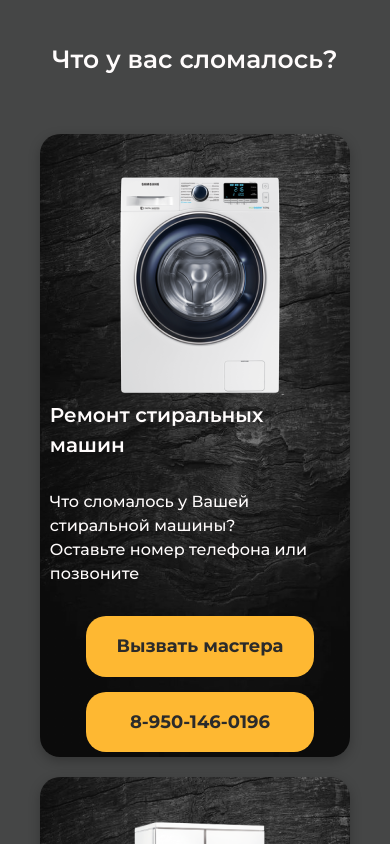
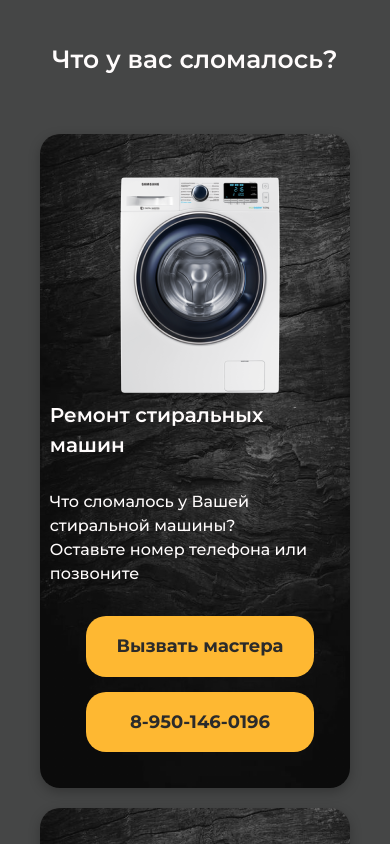
Before and after one commit to kirillovaaa/repair-services, a React (Create React App) app: page / in a window 390 px wide. Shown: the part 2620-3464 px from the top of the page. Built offline with nearby package versions, Linux system fonts and the light colour scheme.

Commit message:
fix: правки

```diff
--- a/src/components/Popup/Popup.css
+++ b/src/components/Popup/Popup.css
@@ -169,7 +169,7 @@
   }
 
   .popup__close-button {
-    top: 15px;
+    top: 20px;
     right: 10px;
   }
 
--- a/src/components/Steps/Steps.css
+++ b/src/components/Steps/Steps.css
@@ -189,6 +189,9 @@
     font-size: 20px;
     line-height: 30px;
   }
+  .steps__question-item {
+    padding-bottom: 36px;
+  }
   .steps__question-subtitle {
     font-size: 16px;
     line-height: 24px;
```
